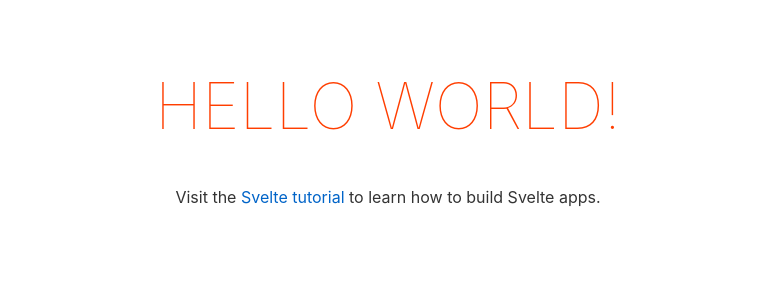
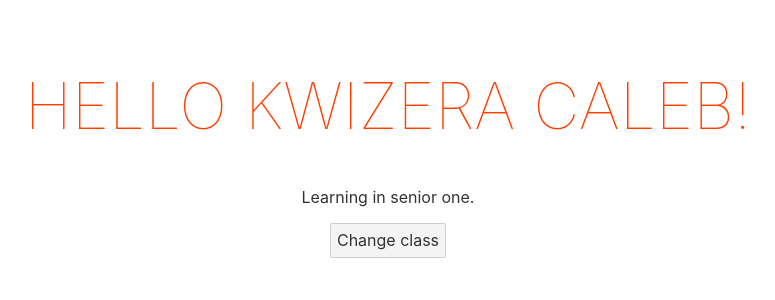
Before and after one commit to Abi-Seth/svelteapp, a Svelte app: page / in a window 1280 px wide. Shown: the top 300 px of the page, without its empty margins (252-1027 px from the left). Built offline with nearby package versions, Linux system fonts and the light colour scheme.

Commit message:
New: some event handling and project structure

```diff
--- a/src/App.svelte
+++ b/src/App.svelte
@@ -1,10 +1,16 @@
 <script>
-	export let name;
+	let name = 'Kwizera Caleb';
+	let classroom = 'senior one';
+
+	const handleClick = () => {
+		classroom = 'senior two'
+	}
 </script>
 
 <main>
 	<h1>Hello {name}!</h1>
-	<p>Visit the <a href="https://svelte.dev/tutorial">Svelte tutorial</a> to learn how to build Svelte apps.</p>
+	<p>Learning in {classroom}.</p>
+	<button on:click={handleClick}>Change class</button>
 </main>
 
 <style>
```
